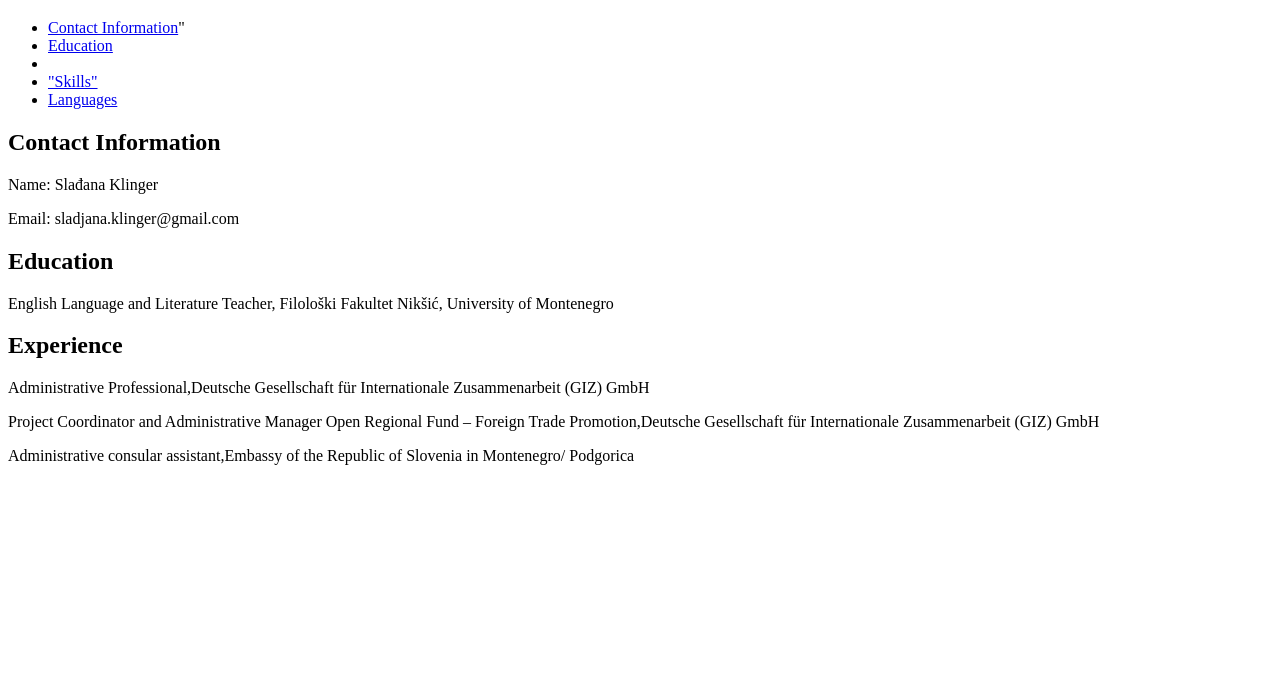
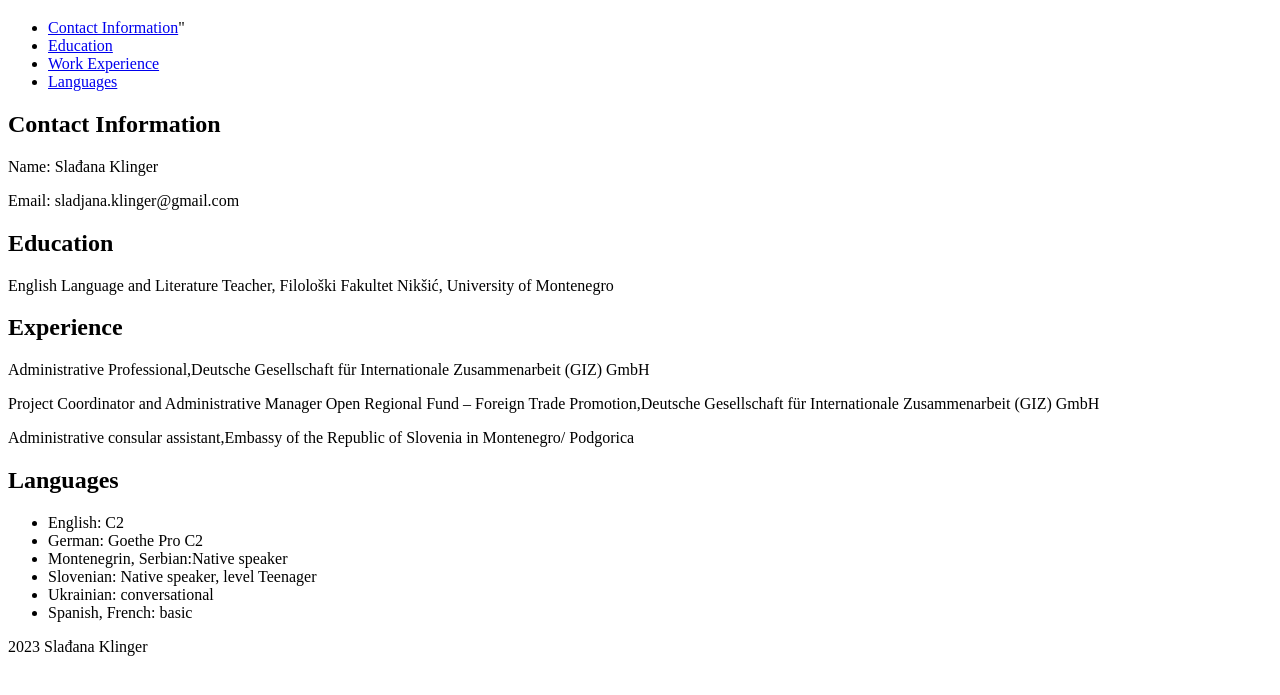
Before and after one commit to Sanja-klinger/cbe-cv, a plain HTML site: page index.html in a window 1280 px wide. Shown: the part 61-756 px from the top of the page. Drawn offline with Linux system fonts and the light colour scheme.

Commit message:
languages

```diff
--- a/index.html
+++ b/index.html
@@ -18,8 +18,7 @@
         <ul>
             <li><a href="contact">Contact Information</a>"</li>
             <li><a href="education">Education</a></li>
-            <li><a href="experience" Work Experience"</a></li>
-            <li><a href="skills">"Skills"</a></li>
+            <li><a href="experience">Work Experience </a></li>
             <li><a href="languages">Languages</a></li>
 
         </ul>
@@ -45,6 +44,25 @@
             Internationale Zusammenarbeit (GIZ) GmbH </p>
         <p>Administrative consular assistant,Embassy of the Republic of Slovenia in Montenegro/ Podgorica </p>
     </section>
+
+    <section id="languages">
+        <h2>Languages</h2>
+        <ul>
+            <li>English: C2</li>
+            <li>German: Goethe Pro C2</li>
+            <li>Montenegrin, Serbian:Native speaker</li>
+            <li>Slovenian: Native speaker, level Teenager</li>
+            <li>Ukrainian: conversational</li>
+            <li>Spanish, French: basic</li>
+        </ul>
+
+    </section>
+
+    <footer>
+        <p> 2023 Slađana Klinger</p>
+    </footer>
+
+
 </body>
 
 </html>
```
